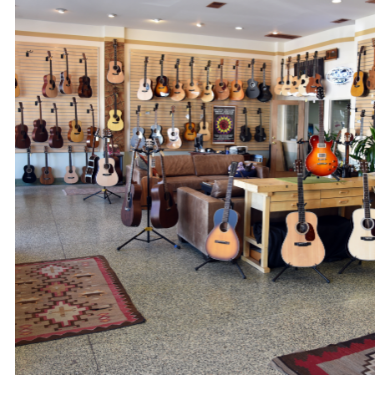
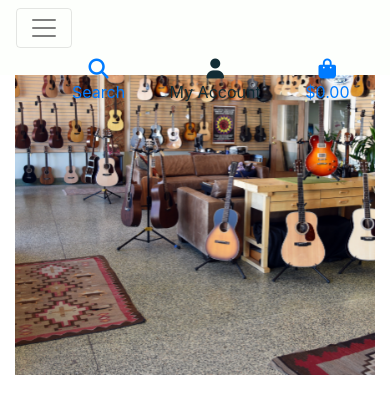
Before and after one commit to aaronh1986/SOUND-STORE-milestone-4, a Django app: page / in a window 390 px wide; the page is wider, and only the part inside the window is pictured. Shown: the top 400 px of that part. Run offline with Django 3.2, Linux system fonts and the light colour scheme; some libraries are stand-ins or nearby versions; some web fonts are replaced.

Commit message:
Add responsive category links to navbar

```diff
--- a/static/css/base.css
+++ b/static/css/base.css
@@ -77,6 +77,19 @@ body {
     color: #36597d !important;
 }
 
+.navbar {
+    background-color: #fdfffc;
+    height: 75px;
+}
+
+.dropdown > a {
+    color: #122c34 !important;
+}
+
+.dropdown > a:hover {
+    color: #36597d !important;
+}
+
 /* -------------------------------- Media Queries */
 
 /* Slightly larger container on xl screens */
--- a/templates/base.html
+++ b/templates/base.html
@@ -98,7 +98,16 @@
           </ul>
       </div>
   </div>
-    </header>
+      <div class="row category-nav">
+        <nav class="navbar navbar-expand-lg navbar-light w-100">
+          <button class="navbar-toggler" type="button" data-toggle="collapse" data-target="#main-nav" aria-controls="main-nav" aria-expanded="false" aria-label="Toggle navigation">
+              <span class="navbar-toggler-icon"></span>
+          </button>
+          {% include 'includes/mobile-top-header.html' %}
+          {% include 'includes/main-nav.html' %}
+      </nav>
+  </div>
+  </header>
 
     {% if messages %}
       <div class="message-container"></div>
--- /dev/null
+++ b/templates/includes/main-nav.html
@@ -0,0 +1,84 @@
+<div class="collapse navbar-collapse category-nav" id="main-nav">
+    <ul class="navbar-nav w-auto mx-auto">
+        <li class="nav-item dropdown">
+            <a class="logo-font font-weight-bold nav-link mr-5" href="#" id="all-products-link" data-toggle="dropdown" aria-haspopup="true" aria-expanded="false">
+                All Products
+            </a>
+            <div class="dropdown-menu border-0" aria-labelledby="all-products-link">
+                <a href="" class="dropdown-item">By Price</a>
+                <a href="" class="dropdown-item ">By Rating</a>
+                <a href="" class="dropdown-item ">By Category</a>
+                <a href="" class="dropdown-item">All Products</a>
+            </div>
+        </li>
+
+        <li class="nav-item dropdown">
+            <a class="logo-font font-weight-bold nav-link mr-5" href="#" id="clothing-link" data-toggle="dropdown" aria-haspopup="true" aria-expanded="false">
+                Drums
+            </a>
+            <div class="dropdown-menu border-0" aria-labelledby="clothing-link">
+                <a href="" class="dropdown-item">Drum Sets</a>
+                <a href="" class="dropdown-item">Shell sets</a>
+                <a href="" class="dropdown-item">Cymbals</a>
+                <a href="" class="dropdown-item">All Drums</a>
+            </div>
+        </li>
+
+        <li class="nav-item dropdown">
+            <a class="logo-font font-weight-bold nav-link mr-5" href="#" id="homeware-link" data-toggle="dropdown" aria-haspopup="true" aria-expanded="false">
+                Guitars
+            </a>
+            <div class="dropdown-menu border-0" aria-labelledby="homeware-link">
+                <a href="" class="dropdown-item">Electric</a>
+                <a href="" class="dropdown-item">Acoustic</a>
+                <a href="" class="dropdown-item">All Guitars</a>
+            </div>
+        </li>
+
+        <li class="nav-item dropdown">
+            <a class="logo-font font-weight-bold nav-link mr-5" href="#" id="specials-link" data-toggle="dropdown" aria-haspopup="true" aria-expanded="false">
+                Bass
+            </a>
+            <div class="dropdown-menu border-0" aria-labelledby="specials-link">
+                <a href="" class="dropdown-item">Electric Basses</a>
+                <a href="" class="dropdown-item">Acoustic Basses</a>
+                <a href="" class="dropdown-item">All Basses</a>
+            </div>
+        </li>
+
+        <li class="nav-item dropdown">
+            <a class="logo-font font-weight-bold nav-link mr-5" href="#" id="specials-link" data-toggle="dropdown" aria-haspopup="true" aria-expanded="false">
+                Brass
+            </a>
+            <div class="dropdown-menu border-0" aria-labelledby="specials-link">
+                <a href="" class="dropdown-item">Trumpets</a>
+                <a href="" class="dropdown-item">Saxophones</a>
+                <a href="" class="dropdown-item">Trombones</a>
+                <a href="" class="dropdown-item">All Brass</a>
+            </div>
+        </li>
+
+        <li class="nav-item dropdown">
+            <a class="logo-font font-weight-bold nav-link text-black mr-5" href="#" id="specials-link" data-toggle="dropdown" aria-haspopup="true" aria-expanded="false">
+                Strings
+            </a>
+            <div class="dropdown-menu border-0" aria-labelledby="specials-link">
+                <a href="" class="dropdown-item">Violins</a>
+                <a href="" class="dropdown-item">Violas</a>
+                <a href="" class="dropdown-item">All Strings</a>
+            </div>
+        </li>
+
+        <li class="nav-item dropdown">
+            <a class="logo-font font-weight-bold nav-link text-black" href="#" id="specials-link" data-toggle="dropdown" aria-haspopup="true" aria-expanded="false">
+                Accessories
+            </a>
+            <div class="dropdown-menu border-0" aria-labelledby="specials-link">
+                <a href="" class="dropdown-item">Microphones</a>
+                <a href="" class="dropdown-item">Hardware</a>
+                <a href="" class="dropdown-item">Strings & Straps </a>
+                <a href="" class="dropdown-item">All Accessories</a>
+            </div>
+        </li>
+    </ul>
+</div>
--- /dev/null
+++ b/templates/includes/mobile-top-header.html
@@ -0,0 +1,58 @@
+<ul>
+    <li class="list-inline-item">
+      <a class="text-black nav-link d-block d-lg-none" href="#" id="mobile-search" data-toggle="dropdown" aria-haspopup="true" aria-expanded="false">
+          <div class="text-center">
+              <div><i class="fas fa-search fa-lg"></i></div>
+              <p class="my-0">Search</p>
+          </div>
+      </a>
+      <div class="dropdown-menu border-0 w-100 p-3 rounded-0 my-0" aria-labelledby="mobile-search">
+          <form class="form" method="GET" action="">
+              <div class="input-group w-100">
+                  <input class="form-control border border-black rounded-0" type="text" name="q" placeholder="Search our site">
+                  <div class="input-group-append">
+                      <button class="form-control form-control btn btn-black border border-black rounded-0" type="submit">
+                          <span class="icon">
+                              <i class="fas fa-search"></i>
+                          </span>
+                      </button>
+                  </div>
+              </div>
+          </form>
+      </div>
+  </li>
+  <li class="list-inline-item dropdown">
+      <a class="text-black nav-link d-block d-lg-none" href="#" id="user-options" data-toggle="dropdown" aria-haspopup="true" aria-expanded="false">
+          <div class="text-center">
+              <div><i class="fas fa-user fa-lg"></i></div>
+              <p class="my-0">My Account</p>
+          </div>
+      </a>
+      <div class="dropdown-menu border-0" aria-labelledby="user-options">
+          {% if request.user.is_authenticated %}
+              {% if request.user.is_superuser %}
+                  <a href="{% url 'account_logout' %}" class="dropdown-item">Product Management</a>
+              {% endif %}
+              <a href="" class="dropdown-item">My Profile</a>
+              <a href="{% url 'account_logout' %}" class="dropdown-item">Logout</a>
+          {% else %}
+              <a href="{% url 'account_signup' %}" class="dropdown-item">Register</a>
+              <a href="{% url 'account_login' %}" class="dropdown-item">Login</a>
+          {% endif %}
+      </div>
+  </li>
+  <li class="list-inline-item">
+      <a class="{% if grand_total %}text-primary font-weight-bold{% else %}text-black{% endif %} nav-link d-block d-lg-none" href="">
+          <div class="text-center">
+              <div><i class="fas fa-shopping-bag fa-lg"></i></div>
+              <p class="my-0">
+                  {% if grand_total %}
+                      ${{ grand_total|floatformat:2 }}
+                  {% else %}
+                      $0.00
+                  {% endif %}
+              </p>
+          </div>
+      </a>
+    </li>
+  </ul>
```
